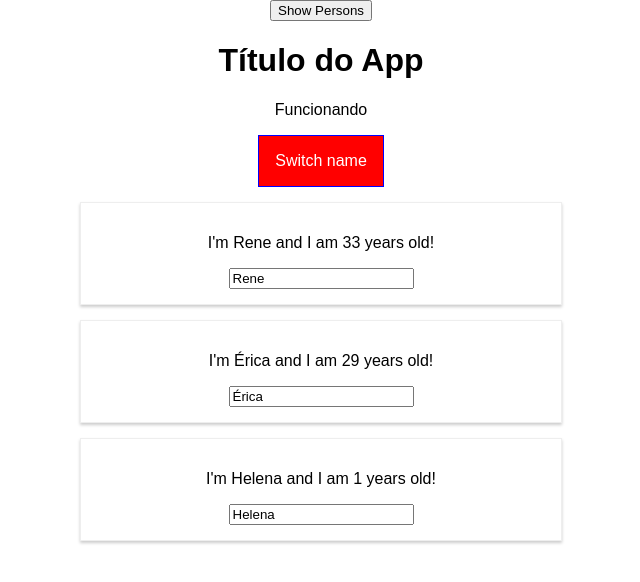
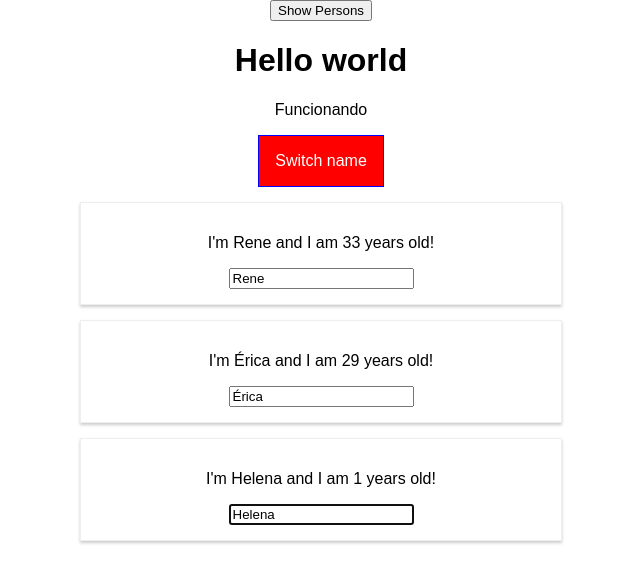
Before and after one commit to Apostata/react-course-06-2018, a React app: page / in a window 1280 px wide. Both pictures are taken after a click on the button "Show Persons". Shown: the top 582 px of the page, without its empty margins (319-959 px from the left). Built offline with nearby package versions, Linux system fonts and the light colour scheme.

Commit message:
[React-course] - usando ref api para retornar funcões dos inputs para compoenentes pais

```diff
--- a/src/components/Persons/Person/Person.js
+++ b/src/components/Persons/Person/Person.js
@@ -6,12 +6,22 @@ import PropTypes from 'prop-types';
 
 class Person extends Component {
 
+    inputElem = React.createRef();
+
+    funcaoDoFilho(){
+        this.inputElem.current.focus();
+    }
+
     render(){
         return (
             <Fragment>
                 <p onClick={this.props.click}>I'm {this.props.name} and I am {this.props.age} years old!</p>
                 <p>{this.props.children}</p>
-                <input type="text" onChange={this.props.changed} value={this.props.name}/>
+                <input
+                    ref={this.inputElem}
+                    type="text"
+                    onChange={this.props.changed}
+                    value={this.props.name} />
             </Fragment>
         );
     }
--- a/src/components/Persons/Persons.js
+++ b/src/components/Persons/Persons.js
@@ -2,15 +2,22 @@ import React, { PureComponent } from 'react';
 import Person from './Person/Person';
 
 export default class Persons extends PureComponent{
+
+    lastPersonRef = React.createRef()
+
+    componentDidMount(){
+        this.lastPersonRef.current.funcaoDoFilho();
+    }
 
     render(){
         return this.props.persons.map((person, index) =>{
 
             return <Person
                 key = {person.id}
-                //click = {function(){_this.props.clicked(index)}}
+                position = {index}
                 click = {()=>{this.props.clicked(index)}}
                 name = {person.name}
+                ref={this.lastPersonRef}
                 age = {person.age}
                 changed = {(event) => this.props.changed(event, person.id)}
             />
--- a/src/components/hoc/withClass.js
+++ b/src/components/hoc/withClass.js
@@ -8,14 +8,18 @@ import React, { Component } from 'react';
 //     )
 // }
 const withClass = (WrappedComponent, className) =>{
-    return class extends Component{ //class on Demand
+    const WithClass = class extends Component{ //class on Demand
         render(){
             return(
                 <div className = {className}>
-                    <WrappedComponent {...this.props} />
+                    <WrappedComponent ref={this.props.childRefs} {...this.props} />
                 </div>
             );
         }
     }
+
+    return React.forwardRef((props, ref)=>{
+        return <WithClass {...props} childRefs={ref} />
+    });
 }
 export default withClass;
--- a/src/index.js
+++ b/src/index.js
@@ -4,5 +4,5 @@ import './index.css';
 import App from './components/containers/App';
 import registerServiceWorker from './registerServiceWorker';
 
-ReactDOM.render(<App title="Título do App" />, document.getElementById('root'));
+ReactDOM.render(<App title="Hello world" />, document.getElementById('root'));
 registerServiceWorker();
```
Also changed, not shown: React-course(resumo).txt.
